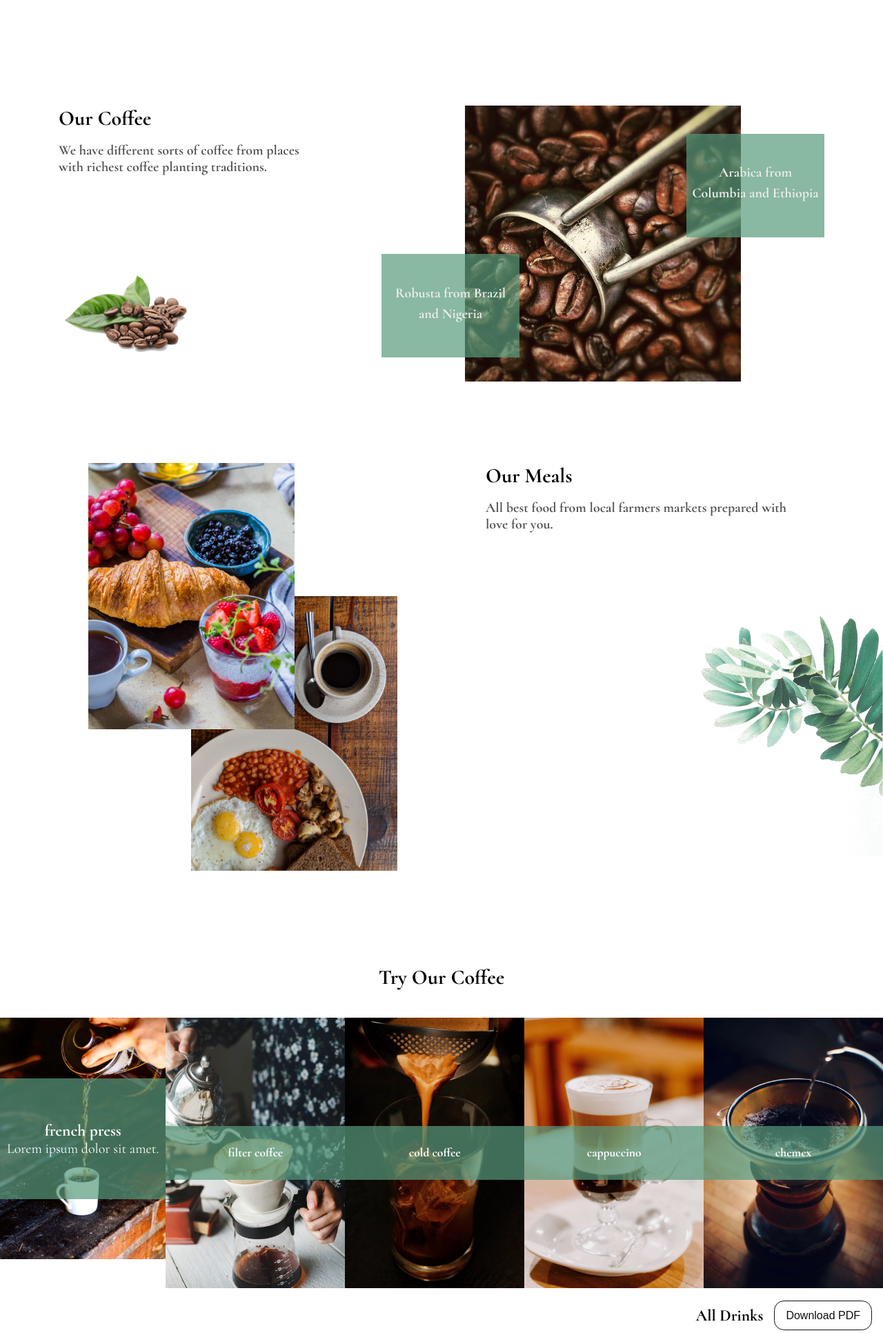
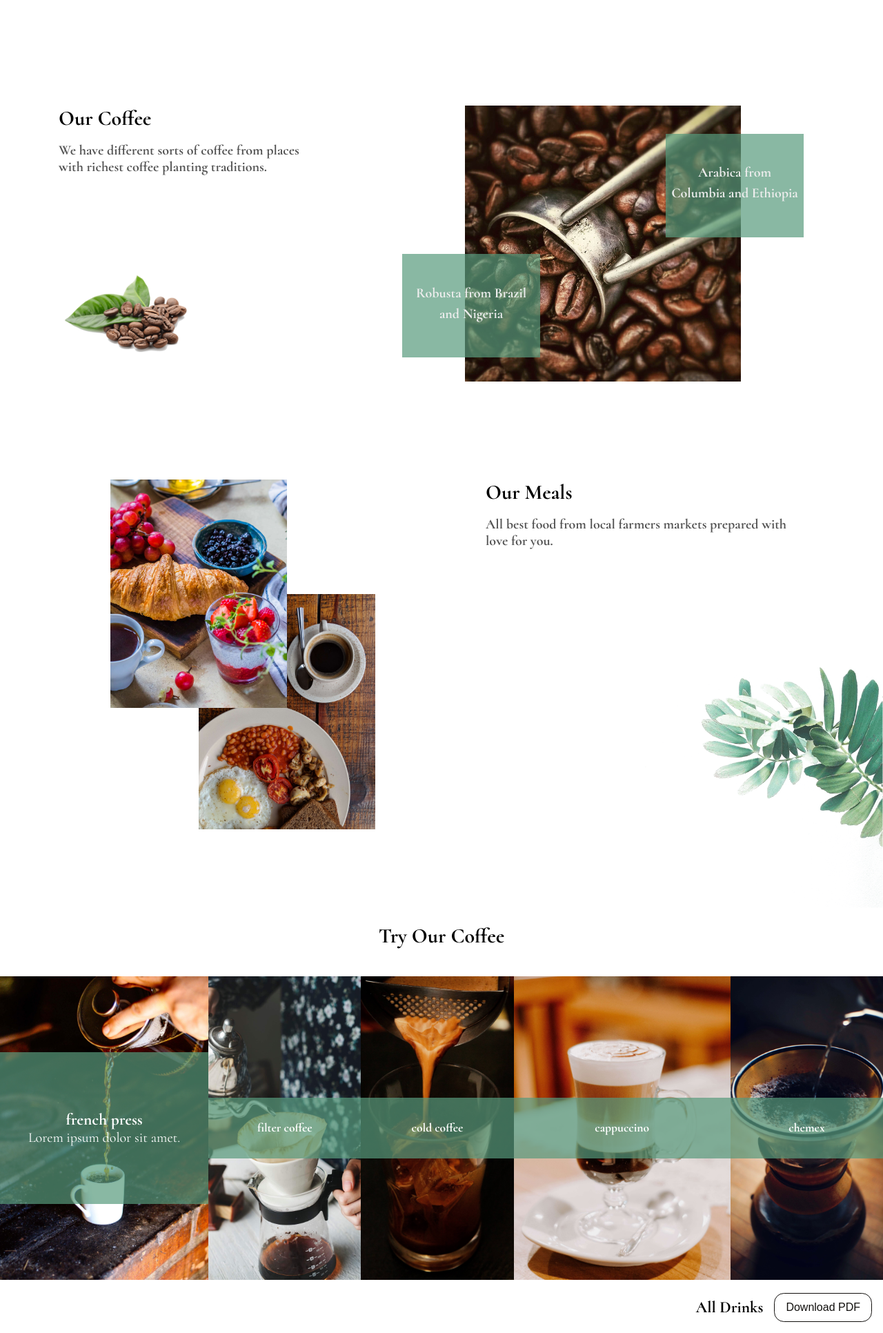
Before and after one commit to GMatorin/LocalCoffee, a PHP site: page /src/index.html in a window 1280 px wide. Shown: the part 759-2691 px from the top of the page at 69% size. Run offline with PHP 8.4, Linux system fonts and the light colour scheme; some libraries are stand-ins or nearby versions.

Commit message:
Minor changes in styles - corrections

```diff
--- a/scss/_config.scss
+++ b/scss/_config.scss
@@ -39,3 +39,9 @@ figcaption {
     @content;
   }
 }
+
+@mixin mediaXLg {
+  @media screen and (min-width: 1250px) {
+    @content;
+  }
+}
--- a/scss/_mobile.scss
+++ b/scss/_mobile.scss
@@ -228,7 +228,7 @@
     &-meals {
       display: flex;
       flex-direction: row-reverse;
-      margin-top: 7rem;
+      margin-top: 8.5rem;
       justify-content: space-evenly;
       &_info {
         flex-basis: 45%;
@@ -401,3 +401,43 @@
     }
   }
 }
+
+@include mediaXLg {
+  .about {
+    &-coffee {
+      &_image {
+        &::before {
+          right: -35px;
+        }
+        &::after {
+          left: -35px;
+        }
+      }
+    }
+    &-meals {
+      #leaves-green {
+        top: 250px;
+      }
+
+      &_image {
+        flex-basis: 30%;
+      }
+    }
+  }
+
+  .menu-coffee {
+    &-images {
+      .coffee-fig-active {
+        height: 440px;
+      }
+    }
+  }
+
+  .menu-meals {
+    &-images {
+      .meal-fig-active {
+        height: 440px;
+      }
+    }
+  }
+}
--- a/scss/main.scss
+++ b/scss/main.scss
@@ -68,7 +68,7 @@ body {
     .menu-btn {
       z-index: 3;
       margin-left: 2rem;
-      padding: 0.7rem 0;
+      // padding: 0.7rem 0;
       cursor: pointer;
       @include easeOut;
       flex-basis: 10%;
@@ -307,6 +307,7 @@ body {
 }
 
 .location {
+  padding-bottom: 2rem;
   h2 {
     text-align: center;
     padding: 1rem 0 0.5rem 0;
@@ -319,6 +320,7 @@ body {
 
 footer {
   margin: 3rem 0 1rem 0;
+  padding: 0.5rem 0;
   display: flex;
   justify-content: space-around;
   position: relative;
--- a/src/css/main.css
+++ b/src/css/main.css
@@ -104,7 +104,6 @@ body {
   .welcome .nav-info .menu-btn {
     z-index: 3;
     margin-left: 2rem;
-    padding: 0.7rem 0;
     cursor: pointer;
     transition: all 0.5s ease-out;
     flex-basis: 10%;
@@ -278,16 +277,18 @@ body {
     cursor: pointer;
     margin: 0 1rem; }
 
+.location {
+  padding-bottom: 2rem; }
   .location h2 {
     text-align: center;
     padding: 1rem 0 0.5rem 0; }
-
   .location .map {
     height: 350px;
     width: 100%; }
 
 footer {
   margin: 3rem 0 1rem 0;
+  padding: 0.5rem 0;
   display: flex;
   justify-content: space-around;
   position: relative; }
@@ -461,7 +462,7 @@ footer {
   .about-meals {
     display: flex;
     flex-direction: row-reverse;
-    margin-top: 7rem;
+    margin-top: 8.5rem;
     justify-content: space-evenly; }
     .about-meals_info {
       flex-basis: 45%;
@@ -584,3 +585,17 @@ footer {
       width: 85%;
       margin: 0 auto;
       height: 400px; } }
+
+@media screen and (min-width: 1250px) {
+  .about-coffee_image::before {
+    right: -35px; }
+  .about-coffee_image::after {
+    left: -35px; }
+  .about-meals #leaves-green {
+    top: 250px; }
+  .about-meals_image {
+    flex-basis: 30%; }
+  .menu-coffee-images .coffee-fig-active {
+    height: 440px; }
+  .menu-meals-images .meal-fig-active {
+    height: 440px; } }
```
Lines whose indentation alone changed are shown as unchanged.
